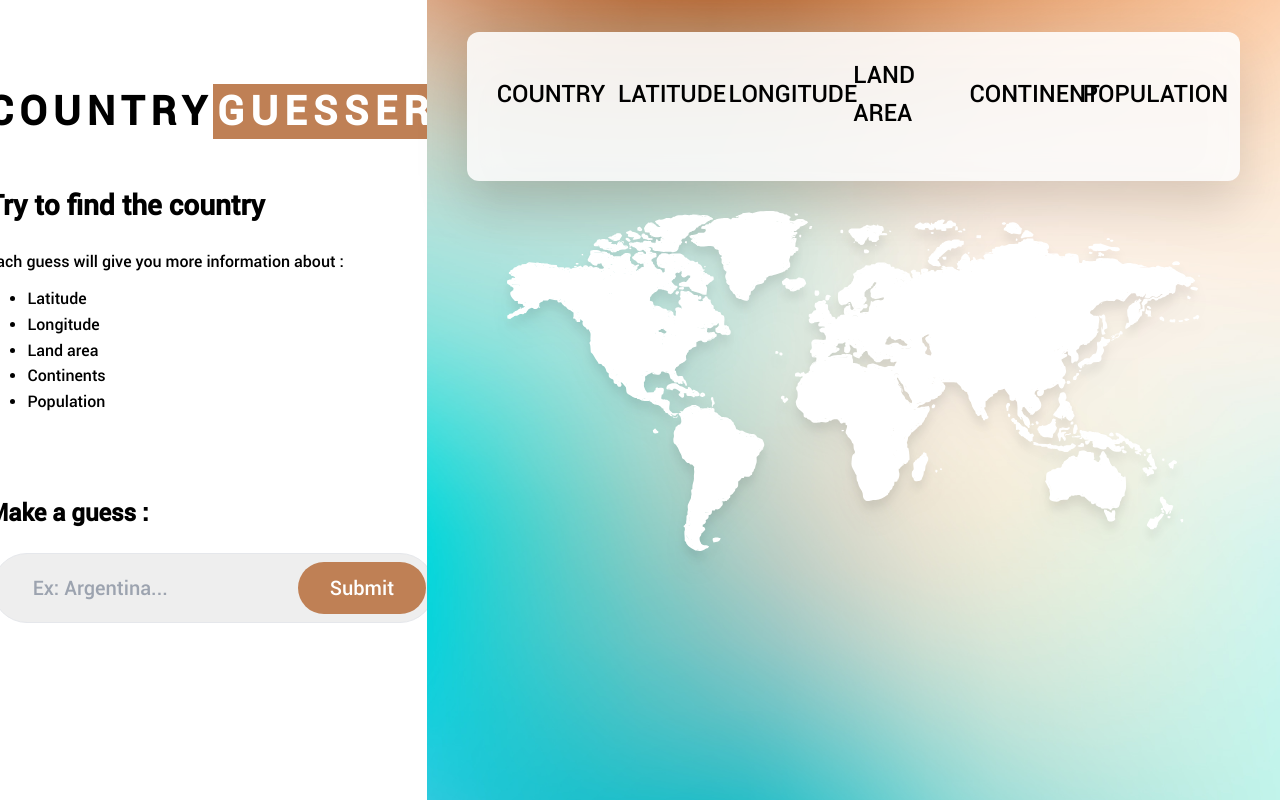
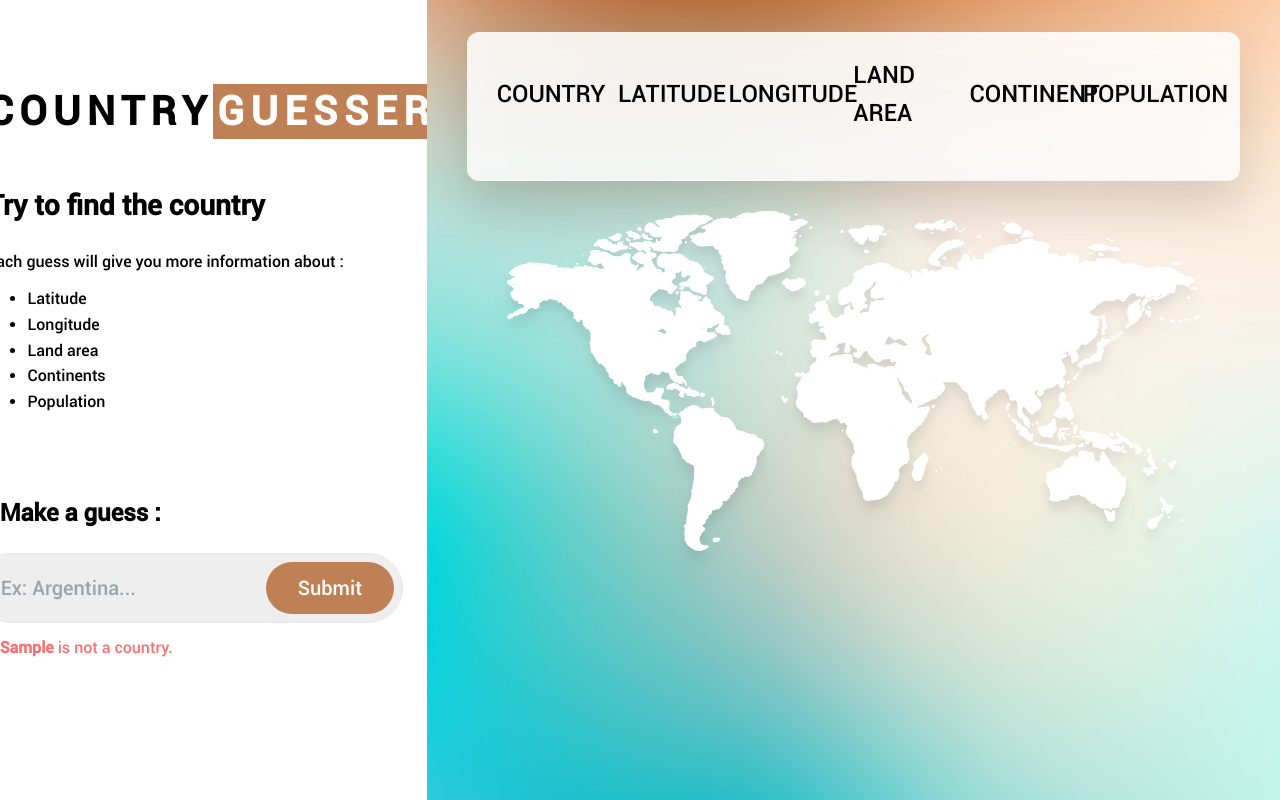
Before and after one commit to Yugo-Cartron/country-guesser, a Vue app: page /play in a window 1280 px wide. Both pictures are taken after typing "Sample" into the empty fields and a click on the button "Submit". Built offline with nearby package versions, Linux system fonts and the light colour scheme.

Commit message:
add error message

```diff
--- a/src/components/Play.vue
+++ b/src/components/Play.vue
@@ -11,6 +11,8 @@ export type tagHistoryLineProps = {
 }
 
 const guess = ref('')
+const unknownCountry = ref('')
+const unknownAnswer = ref(false)
 let countries: Map<String, Country> = new Map()
 const tagHistoryLineList = ref<tagHistoryLineProps[]>([])
 let answer: Country | undefined;
@@ -29,7 +31,9 @@ function pickARandomAnswer() {
   return countries.get(randomCountryName)
 }
 
+const wrongInputErrorMessage = document.getElementById("wrongInputErrorMessage")
 function evaluateGuess() {
+  unknownAnswer.value = false
   annabelle.value = (guess.value === 'Annabelle')
   if (isValid(guess.value)) {
     if (countries) {
@@ -37,6 +41,9 @@ function evaluateGuess() {
     }
     if (guess.value === answer!.name)
       PlayerWin()
+  } else {
+    unknownAnswer.value = true
+    unknownCountry.value = guess.value
   }
   guess.value = ''
 }
@@ -167,17 +174,21 @@ function addPopulation(country: Country, truthTable: Array<boolean>, directionTa
           <li>Continents</li>
           <li>Population</li>
         </ul>
-        <label class="font-semibold mt-20 mb-5 text-left">Make a guess : </label>
       </div>
 
 
-      <form @submit.prevent="evaluateGuess"
-            class="flex flex-row bg-[#eeeeee] rounded-full text-xl pl-10 py-1 border hover:border-[#BF8055]">
-        <input class="py-2" v-model="guess" placeholder="Ex: Argentina..."/>
-        <button class="bg-[#BF8055] text-[#ffffff] rounded-full mr-2 m-1 py-3 px-8" type="submit" value="submit">
-          Submit
-        </button>
+      <form @submit.prevent="evaluateGuess" class="flex flex-col mt-20 gap-3">
+        <label class="font-semibold text-left mb-2">Make a guess : </label>
+        <div class="flex flex-row bg-[#eeeeee] rounded-full text-xl -translate-x-6 py-1 border hover:border-[#BF8055]">
+          <input class="pl-6 py-2" v-model="guess" placeholder="Ex: Argentina..."/>
+          <button class="bg-[#BF8055] text-[#ffffff] rounded-full mr-2 m-1 py-3 px-8" type="submit" value="submit">
+            Submit
+          </button>
+        </div>
+        <p v-if="unknownAnswer" class="text-red-400 "><b>{{ unknownCountry }}</b> is not a country.</p>
       </form>
+
+
 
       <img v-if="annabelle" src="../assets/backgrounds/annabelle.png"/>
 
```
